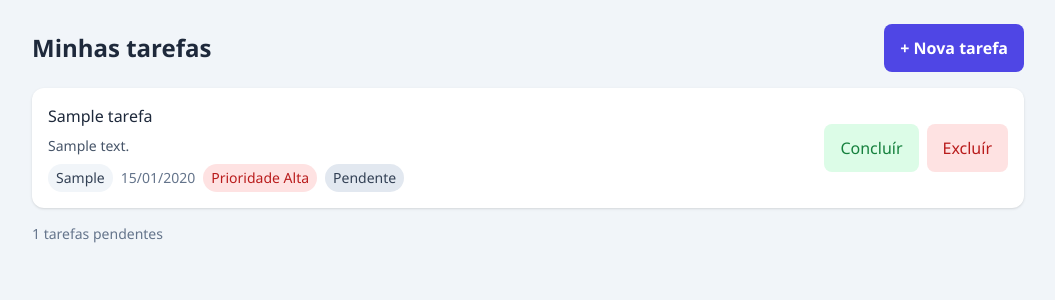
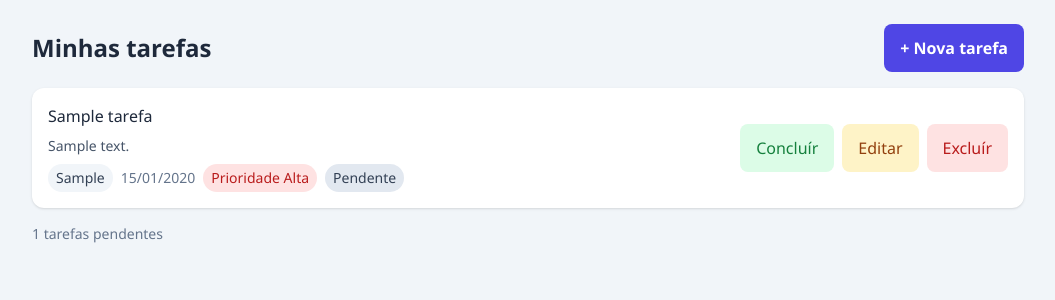
Before and after one commit to melissagouvea/ESTODOLISTWEB, a Flask app: page / in a window 1280 px wide. Shown: the part 68-368 px from the top of the page, without its empty margins (112-1167 px from the left). Run offline with Flask 3, Linux system fonts and the light colour scheme; the visitor is signed in with stand-in values (Sample User, id 1); tables that the repository leaves empty hold one stand-in row (values such as "Sample post"); some libraries are stand-ins or nearby versions.

Commit message:
adiciona link de edição para tarefas na lista

```diff
--- a/templates/index.html
+++ b/templates/index.html
@@ -61,7 +61,10 @@
               </button>
               </form>
               {% endif %}
-              {# editar aq#}
+
+              <a href="/editar/{{ tarefa.idtarefa }}"
+                class="flex-1 sm:flex-none px-4 py-3 rounded-lg text-center bg-amber-100 text-amber-800">Editar</a>
+
               <a href="/excluir/{{ tarefa.idtarefa }}"
                  class="flex-1 sm:flex-none px-4 py-3 rounded-lg text-center
                         bg-red-100 text-red-700">
```
